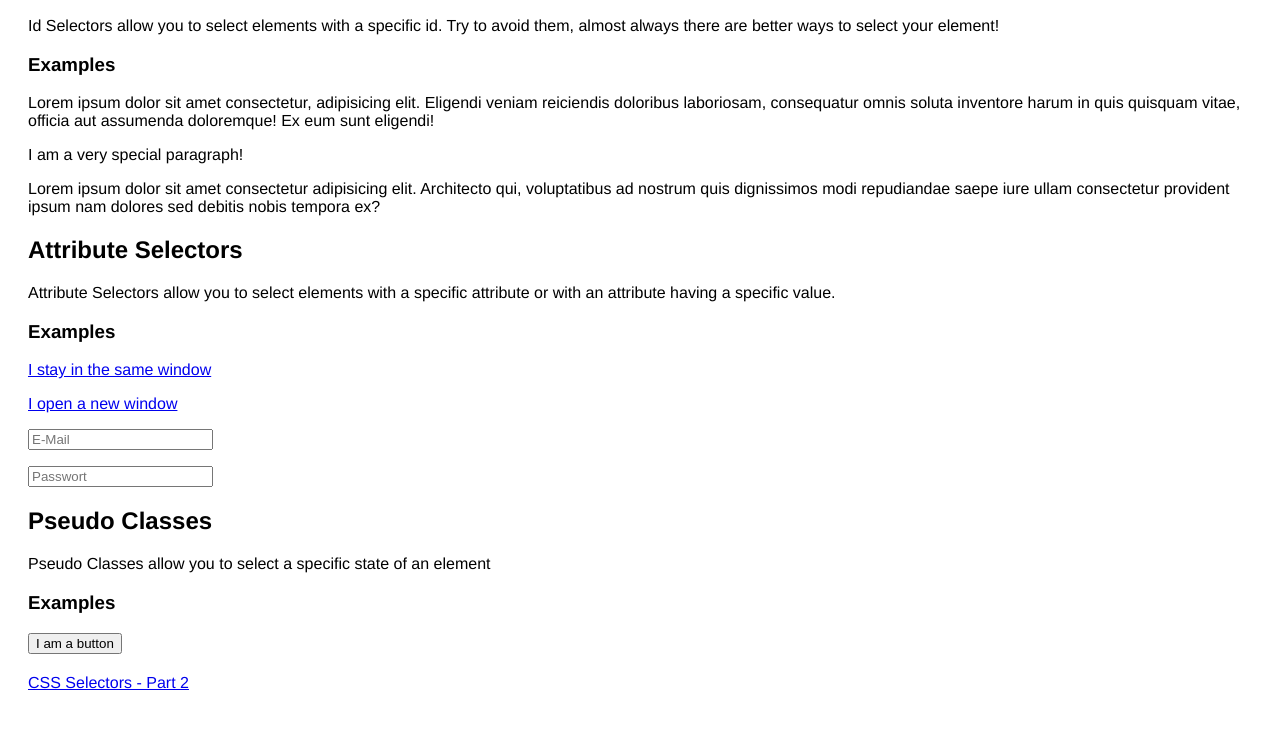
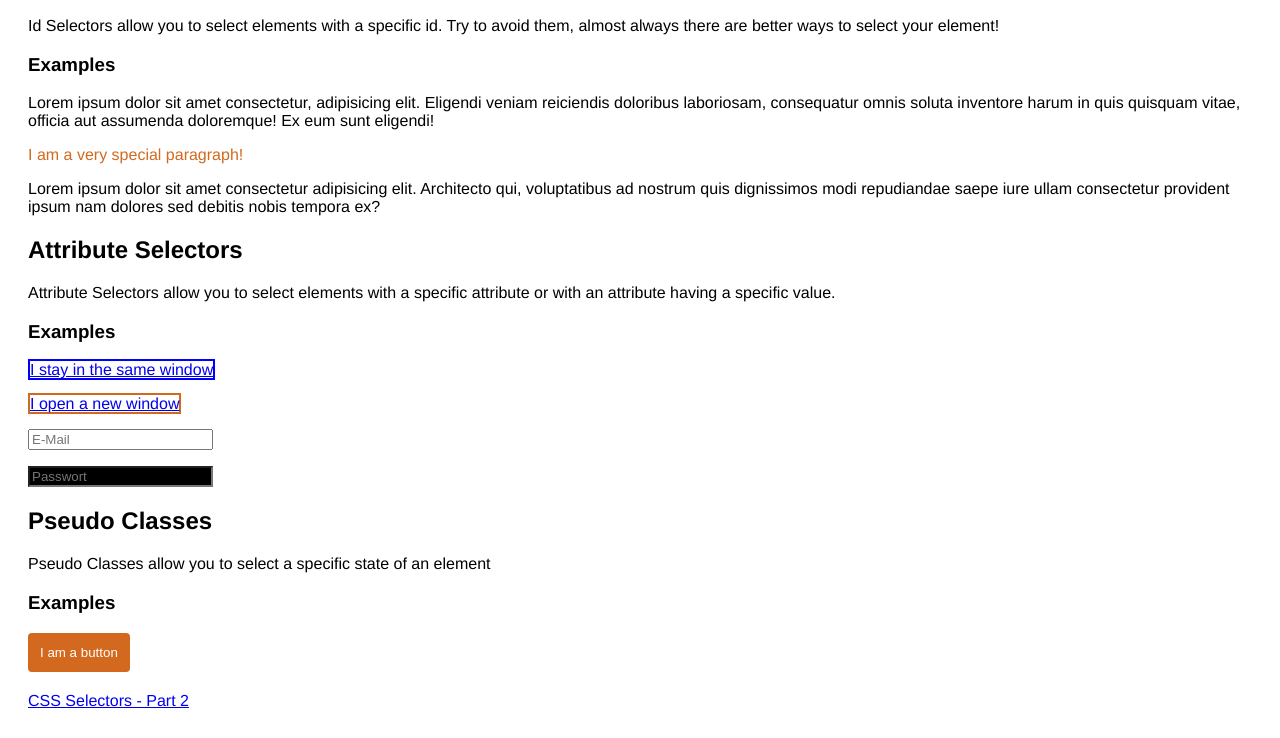
Before and after one commit to actyralf/css-selectors-session, a plain HTML site: page selectors-1.html in a window 1280 px wide. Shown: the part 139-877 px from the top of the page. Drawn offline with Linux system fonts and the light colour scheme.

Commit message:
add css selectors

```diff
--- a/selectors-1.html
+++ b/selectors-1.html
@@ -10,14 +10,6 @@
   <body>
     <header><h1>CSS Selectors - Part 1</h1></header>
     <main>
-      <section>
-        <!-- <h2>What do we know already?</h2>
-        <ul>
-          <li>Universal Selector: <code>* {...}</code></li>
-          <li>Type Selector: <code>h1 {...}</code></li>
-          <li>Class Selector: <code>.section--highlight {...}</code></li>
-        </ul> -->
-      </section>
       <section>
         <h2>Id Selectors</h2>
         <p>
@@ -47,9 +39,15 @@
           attribute or with an attribute having a specific value.
         </p>
         <h3>Examples</h3>
-        <p><a href="contact.html">I stay in the same window</a></p>
         <p>
-          <a href="contact.html" target="_blank">I open a new window</a>
+          <a href="contact.html" target="sdfgkjhsg"
+            >I stay in the same window</a
+          >
+        </p>
+        <p>
+          <a href="contact.html" class="test" target="_blank"
+            >I open a new window</a
+          >
         </p>
         <p><input type="email" placeholder="E-Mail" /></p>
         <p><input type="password" placeholder="Passwort" /></p>
--- a/style.css
+++ b/style.css
@@ -10,10 +10,58 @@ footer {
 
 /* Id Selector - try to avoid it! */
 
+#i-am-very-special {
+  color: chocolate;
+}
+
 /* Attribute selectors */
+[target] {
+  border: 2px solid blue;
+}
+[target="_blank"] {
+  border: 2px solid chocolate;
+}
+
+[type="password"] {
+  background-color: black;
+  color: white;
+}
 
 /* Pseudo Classes */
 
+button {
+  padding: 12px;
+  border: none;
+  background-color: chocolate;
+  color: white;
+  border-radius: 4px;
+}
+
+button:hover {
+  background-color: rgb(148, 73, 20);
+}
+button:active {
+  background-color: rgb(77, 38, 10);
+}
+
 /* Pseudo Elements 🌍 */
 
+.paragraph--decorated::first-letter {
+  font-size: 2em;
+  color: chocolate;
+}
+
+a[href^="http"]::before {
+  content: "🌍";
+  margin-right: 4px;
+}
+
 /* Combinators */
+
+div > p {
+  color: chocolate;
+}
+
+p + button {
+  background-color: blue;
+}
```
Also changed, not shown: selectors-2.html (+1 -1 lines).
